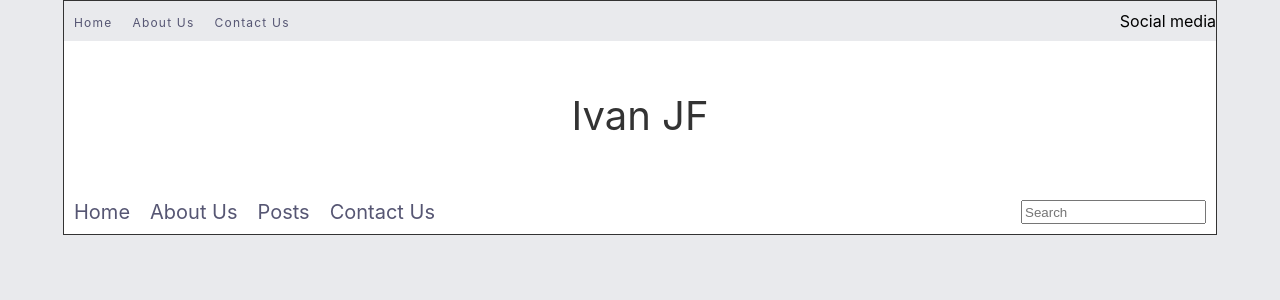
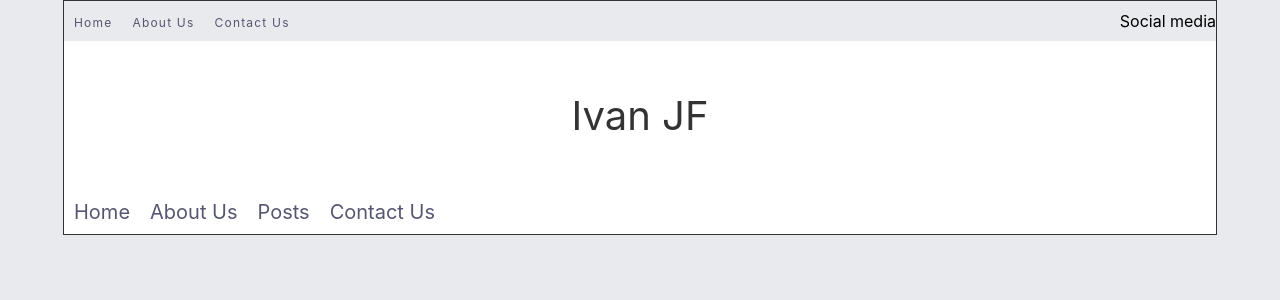
Before and after one commit to Ivan5/blog-project-react, a React (Create React App) app: page / in a window 1280 px wide. Shown: the top 300 px of the page. Built offline with nearby package versions, Linux system fonts and the light colour scheme.

Commit message:
Make some changes in Navbar component

```diff
--- a/src/components/Navbar/index.js
+++ b/src/components/Navbar/index.js
@@ -1,7 +1,19 @@
-import React from "react";
+import React, { useState } from "react";
 import "./style.css";
 
 function Navbar() {
+  const [search, setSearch] = useState(false);
+
+  const submitSearch = e => {
+    e.preventDefault();
+  };
+
+  const openSearch = () => {
+    setSearch(true);
+  };
+
+  const searchClass = search ? "searchInput active" : "searchInput";
+
   return (
     <div className="navbar">
       <ul className="navbarMenu">
@@ -19,7 +31,9 @@ function Navbar() {
         </li>
       </ul>
       <div className="search">
-        <input type="text" placeholder="Search" />
+        <form onSubmit={submitSearch}>
+          <input type="text" placeholder="Search" className={searchClass} />
+        </form>
       </div>
     </div>
   );
--- a/src/components/Navbar/style.css
+++ b/src/components/Navbar/style.css
@@ -24,7 +24,21 @@
   padding: 0 10px;
 }
 
-.search {
+.search form {
   display: flex;
   margin: 0 10px;
 }
+
+.searchInput {
+  border: 0;
+  width: 0;
+  transition: width 05s ease-in;
+}
+
+.searchInput.active {
+  width: 150px;
+}
+
+.searchInput:focus {
+  outline: none;
+}
```
